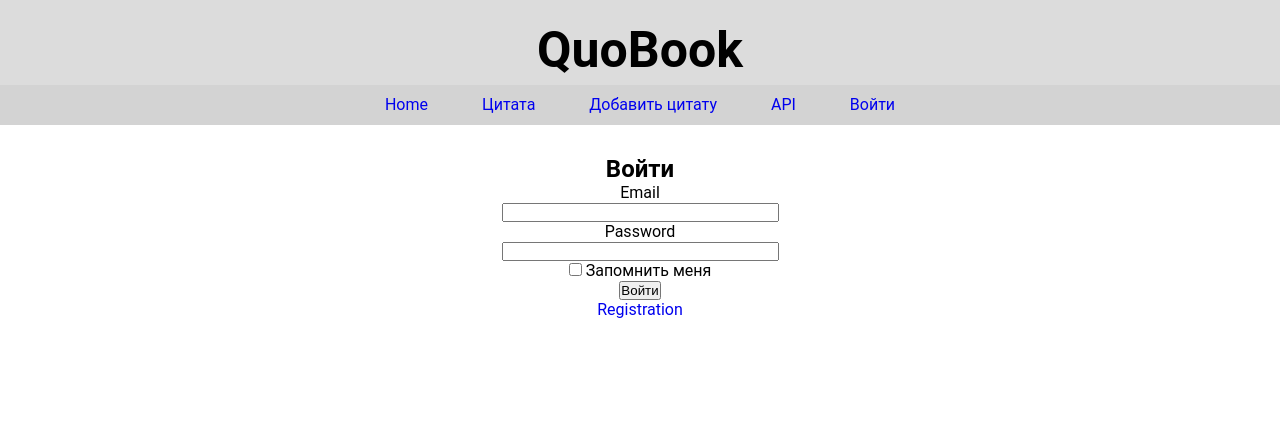
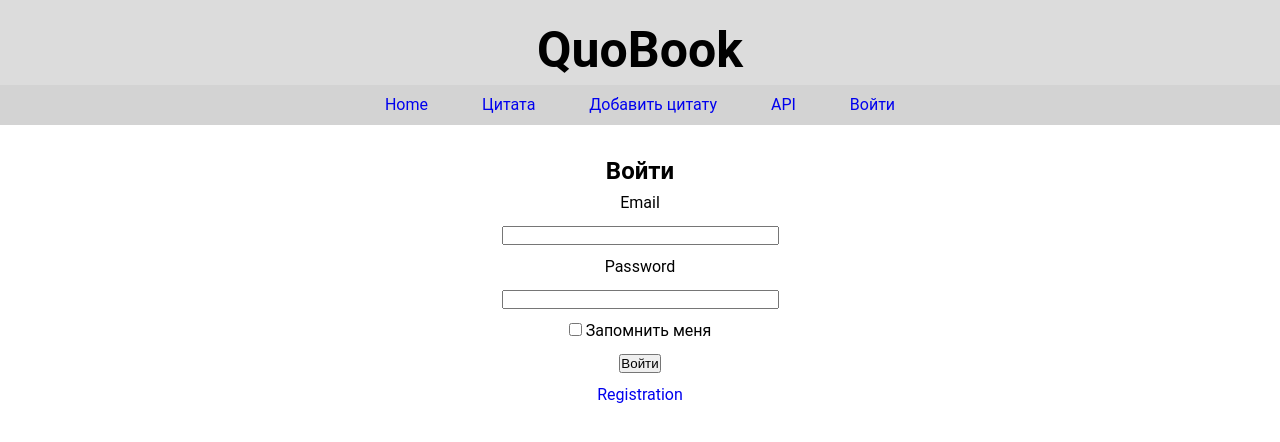
Before and after one commit to VGgog/QuoBook2.0, a Flask app: page /login in a window 1280 px wide. Shown: the top 442 px of the page. Run offline with Flask 2, Linux system fonts and the light colour scheme.

Commit message:
Forms wrapped in div bloks, and add line spacing

```diff
--- a/app/static/css/style.css
+++ b/app/static/css/style.css
@@ -68,3 +68,9 @@ ul#main_links li{
   border-radius: 3px;
   font-size: 17px;
 }
+.Login{
+	line-height: 2em
+}
+.registration{
+	line-height: 2em
+}
--- a/app/templates/registration.html
+++ b/app/templates/registration.html
@@ -1,6 +1,7 @@
 {% extends "base.html" %}
 
 {% block content %}
+<div class="registration">
     <h2>Регистрация</h2>
         <form action="" method="post" novalidate>
             {{ form.hidden_tag() }}
@@ -28,4 +29,5 @@
             <p>{{ form.remember_me() }} {{ form.remember_me.label }}</p>
             <p>{{ form.submit() }}</p>
         </form>
+</div>
 {% endblock %}
```
Lines whose indentation alone changed are shown as unchanged.
